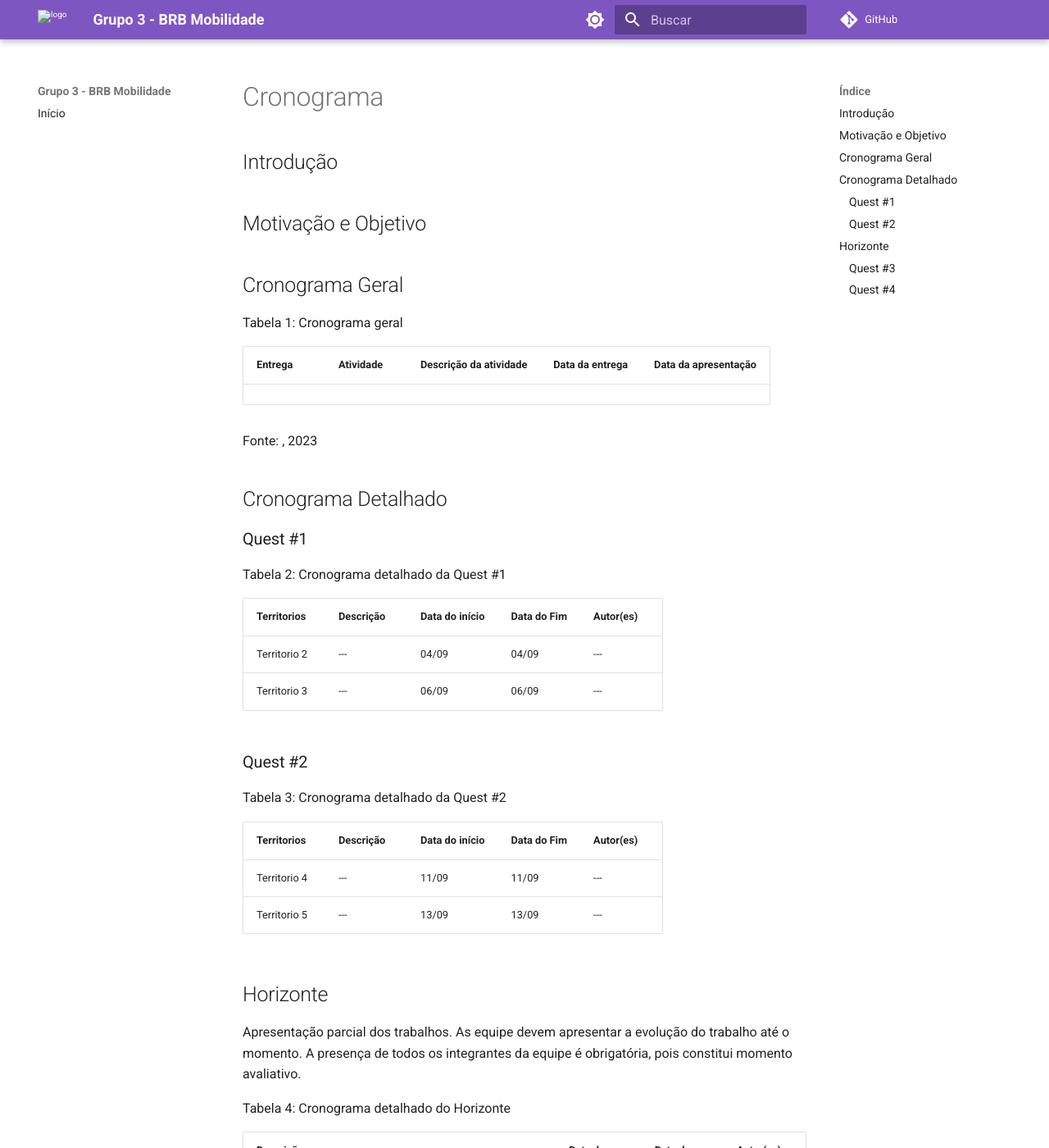
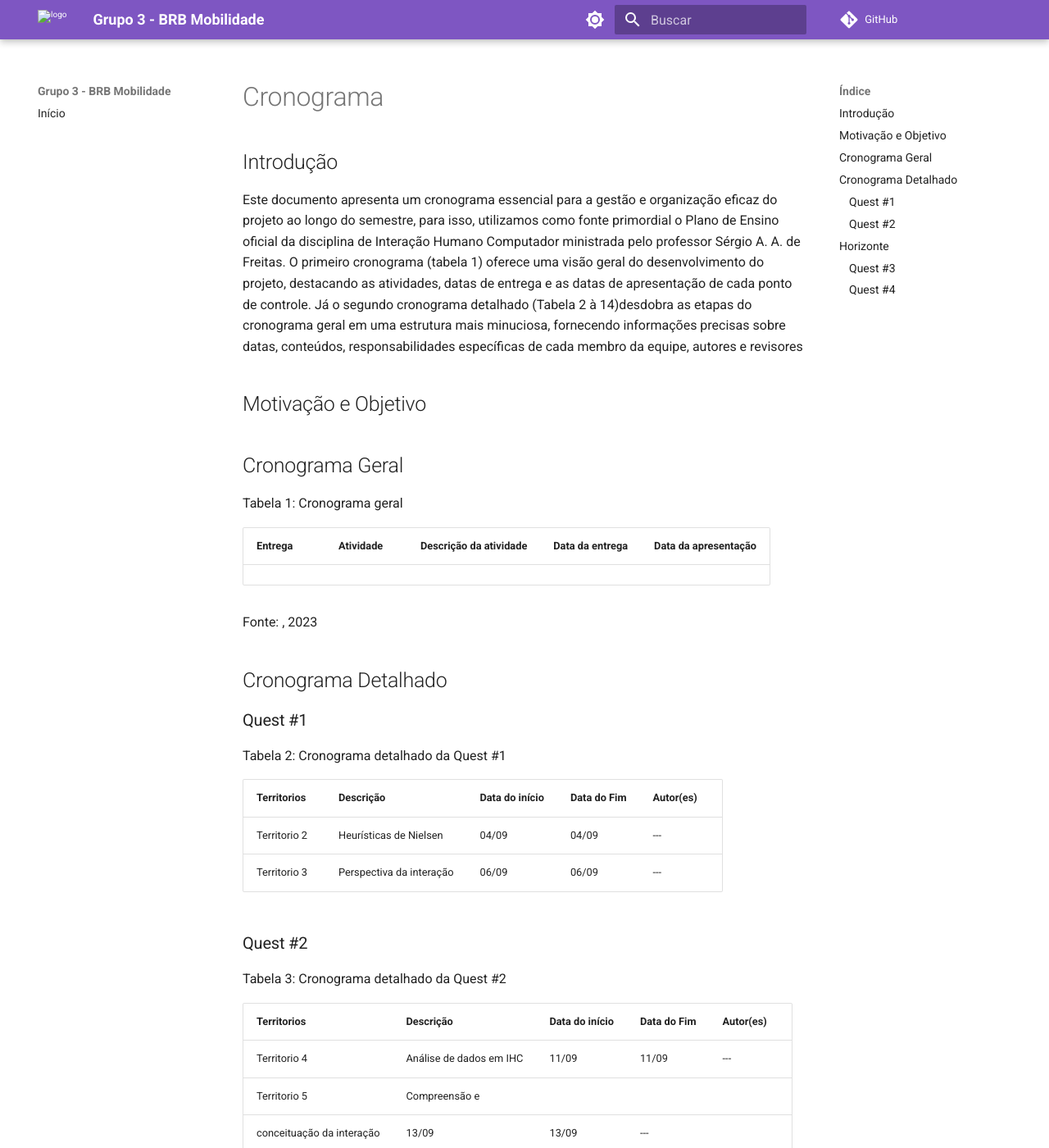
Before and after one commit to esmsena/IHC-BRB.Mobilidade-2.2023, an MkDocs documentation site: the page built from docs/planejamento/conograma.md, in a window 1280 px wide and 1400 px high. Shown: the whole window at 82% size. Built offline with MkDocs 1.6.1 and Material for MkDocs 9.7.7, drawn with Linux system fonts in a browser that asks for light colours; comment, search, counter and statistics services are not loaded; some of the changed text lies outside the part shown.

Commit message:
Atualizando conograma.md

```diff
--- a/docs/planejamento/conograma.md
+++ b/docs/planejamento/conograma.md
@@ -1,6 +1,8 @@
 # Cronograma
 
 ## Introdução
+
+Este documento apresenta um cronograma essencial para a gestão e organização eficaz do projeto ao longo do semestre, para isso, utilizamos como fonte primordial o Plano de Ensino oficial da disciplina de Interação Humano Computador ministrada pelo professor Sérgio A. A. de Freitas. O primeiro cronograma (tabela 1) oferece uma visão geral do desenvolvimento do projeto, destacando as atividades, datas de entrega e as datas de apresentação de cada ponto de controle. Já o segundo cronograma detalhado (Tabela 2 à 14)desdobra as etapas do cronograma geral em uma estrutura mais minuciosa, fornecendo informações precisas sobre datas, conteúdos, responsabilidades específicas de cada membro da equipe, autores e revisores
 
 ## Motivação e Objetivo
 
@@ -21,8 +23,8 @@ Tabela 2: Cronograma detalhado da Quest #1
 
 |  Territorios | Descrição | Data do início   | Data do Fim  |  Autor(es) |
 |  --- |  --- |  --- |  --- |  --- |
-|  Territorio 2 |  --- |  04/09 |  04/09 |  --- |
-|  Territorio 3 |  --- |  06/09 |  06/09 |  --- |
+|  Territorio 2 |  Heurísticas de Nielsen  |  04/09 |  04/09 |  --- |
+|  Territorio 3 |  Perspectiva da interação  |  06/09 |  06/09 |  --- |
 
 ###   Quest #2
 
@@ -30,8 +32,9 @@ Tabela 3: Cronograma detalhado da Quest #2
 
 |  Territorios | Descrição | Data do início   | Data do Fim  |  Autor(es) |
 |  --- |  --- |  --- |  --- |  --- |
-|  Territorio 4 |  --- |  11/09 |  11/09 |  --- |
-|  Territorio 5 |  --- |  13/09 |  13/09 |  --- |
+|  Territorio 4 |  Análise de dados em IHC |  11/09 |  11/09 |  --- |
+|  Territorio 5 |  Compreensão e
+conceituação da interação |  13/09 |  13/09 |  --- |
 
 ## Horizonte
 
@@ -50,7 +53,7 @@ Tabela 5: Cronograma detalhado da Quest #3
 
 |  Territorios | Descrição | Data do início   | Data do Fim  |  Autor(es) |
 |  --- |  --- |  --- |  --- |  --- |
-|  Territorio 6 |  --- |  02/10 |  02/10 |  --- |
+|  Territorio 6 |  Modelos Conceituais baseados em atividades |  02/10 |  02/10 |  --- |
 |  Territorio 6b |  --- |  04/10 |  04/10 |  --- |
 
 ###   Quest #4
```
